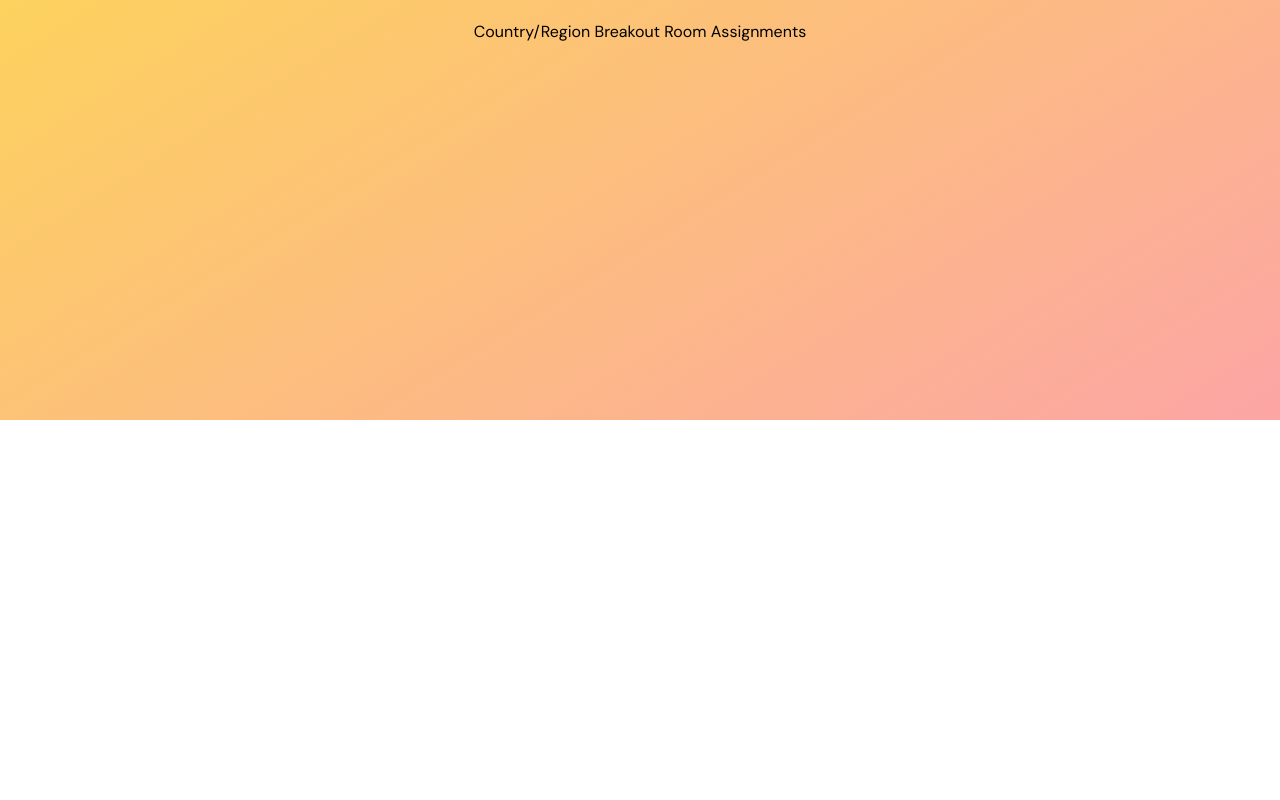
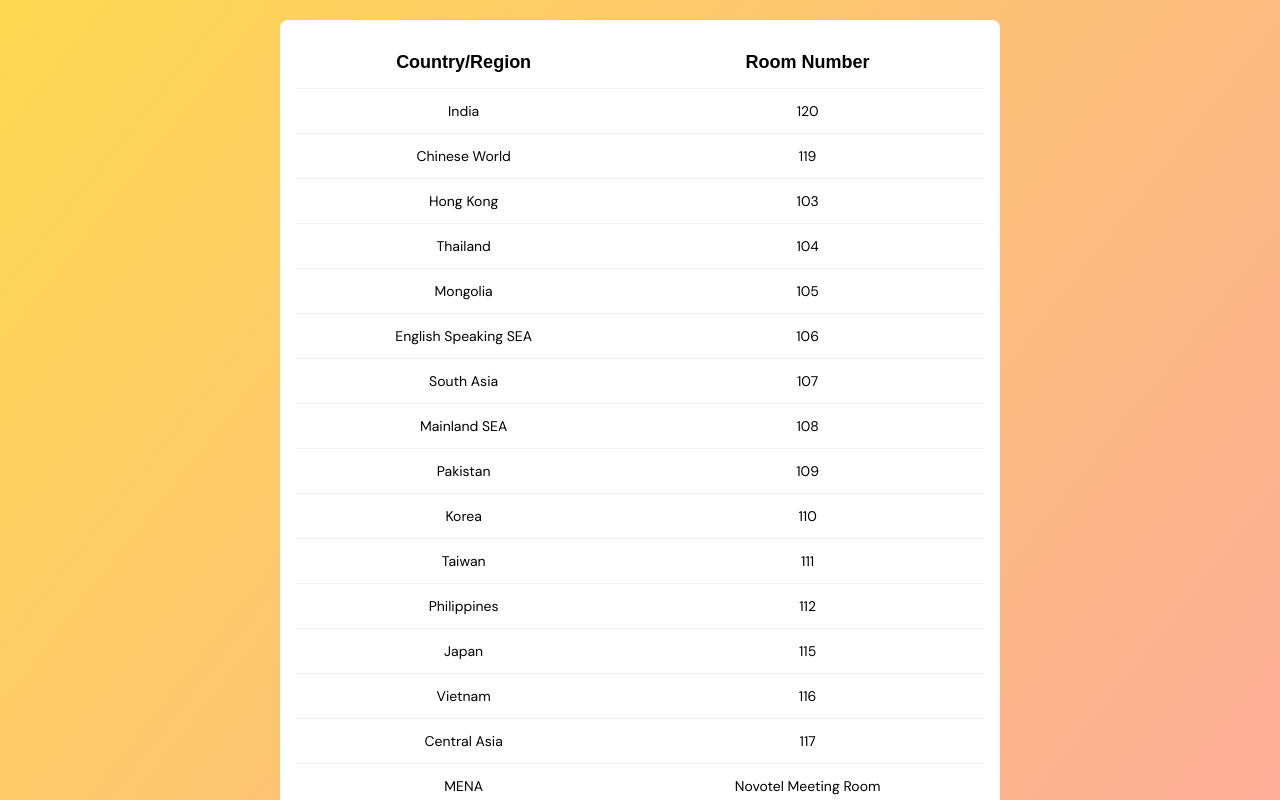
Before and after one commit to grenmester/arise-asia-website, a React (Vite) app: page /breakouts in a window 1280 px wide. Shown: the part 380-1180 px from the top of the page. Before the commit the page ends 800 px from the top, so only its background shows below. Built offline with nearby package versions, Linux system fonts and the light colour scheme; a web font is replaced by a local one.

Commit message:
Add table section for breakout rooms

```diff
--- a/src/components/MainContainer.jsx
+++ b/src/components/MainContainer.jsx
@@ -1,6 +1,7 @@
 import { Route, Routes } from "react-router-dom";
 import CardSection from "./CardSection";
 import Layout from "./Layout";
+import TableSection from "./TableSection";
 
 const MainContainer = () => {
   const homeItems = [
@@ -136,6 +137,29 @@ Now is the time to respond with generosity as we give towards the Costly Generos
       link: "/workshop/workshop-4.jpeg",
     },
   ];
+  const breakoutItems = {
+    headers: ["Country/Region", "Room Number"],
+    body: [
+      ["India", "120"],
+      ["Chinese World", "119"],
+      ["Hong Kong", "103"],
+      ["Thailand", "104"],
+      ["Mongolia", "105"],
+      ["English Speaking SEA", "106"],
+      ["South Asia", "107"],
+      ["Mainland SEA", "108"],
+      ["Pakistan", "109"],
+      ["Korea", "110"],
+      ["Taiwan", "111"],
+      ["Philippines", "112"],
+      ["Japan", "115"],
+      ["Vietnam", "116"],
+      ["Central Asia", "117"],
+      ["MENA", "Novotel Meeting Room"],
+      ["Indonesia", "118"],
+      ["Free to Choose", "--"],
+    ],
+  };
   const venueItems = [
     {
       title: "Impact Center Floor Map",
@@ -237,9 +261,7 @@ Now is the time to respond with generosity as we give towards the Costly Generos
         path="/breakouts"
         element={
           <Layout title="Country/Region Breakout Room Assignments">
-            <p className="text-center">
-              Country/Region Breakout Room Assignments
-            </p>
+            <TableSection items={breakoutItems} />
           </Layout>
         }
       />
--- /dev/null
+++ b/src/components/TableSection.jsx
@@ -0,0 +1,34 @@
+const TableSection = ({ items }) => (
+  <div className="overflow-x-auto p-4 bg-white rounded-lg">
+    <table className="table table-sm sm:table-md">
+      <thead>
+        <tr>
+          {items.headers &&
+            items.headers.map((item, idx) => (
+              <th
+                key={idx}
+                className="text-center text-black sm:text-lg font-heading"
+              >
+                {item}
+              </th>
+            ))}
+        </tr>
+      </thead>
+      <tbody>
+        {items.body &&
+          items.body.map((items, idx) => (
+            <tr key={idx}>
+              {items &&
+                items.map((item, idx2) => (
+                  <td key={idx2} className="text-center">
+                    {item}
+                  </td>
+                ))}
+            </tr>
+          ))}
+      </tbody>
+    </table>
+  </div>
+);
+
+export default TableSection;
```
